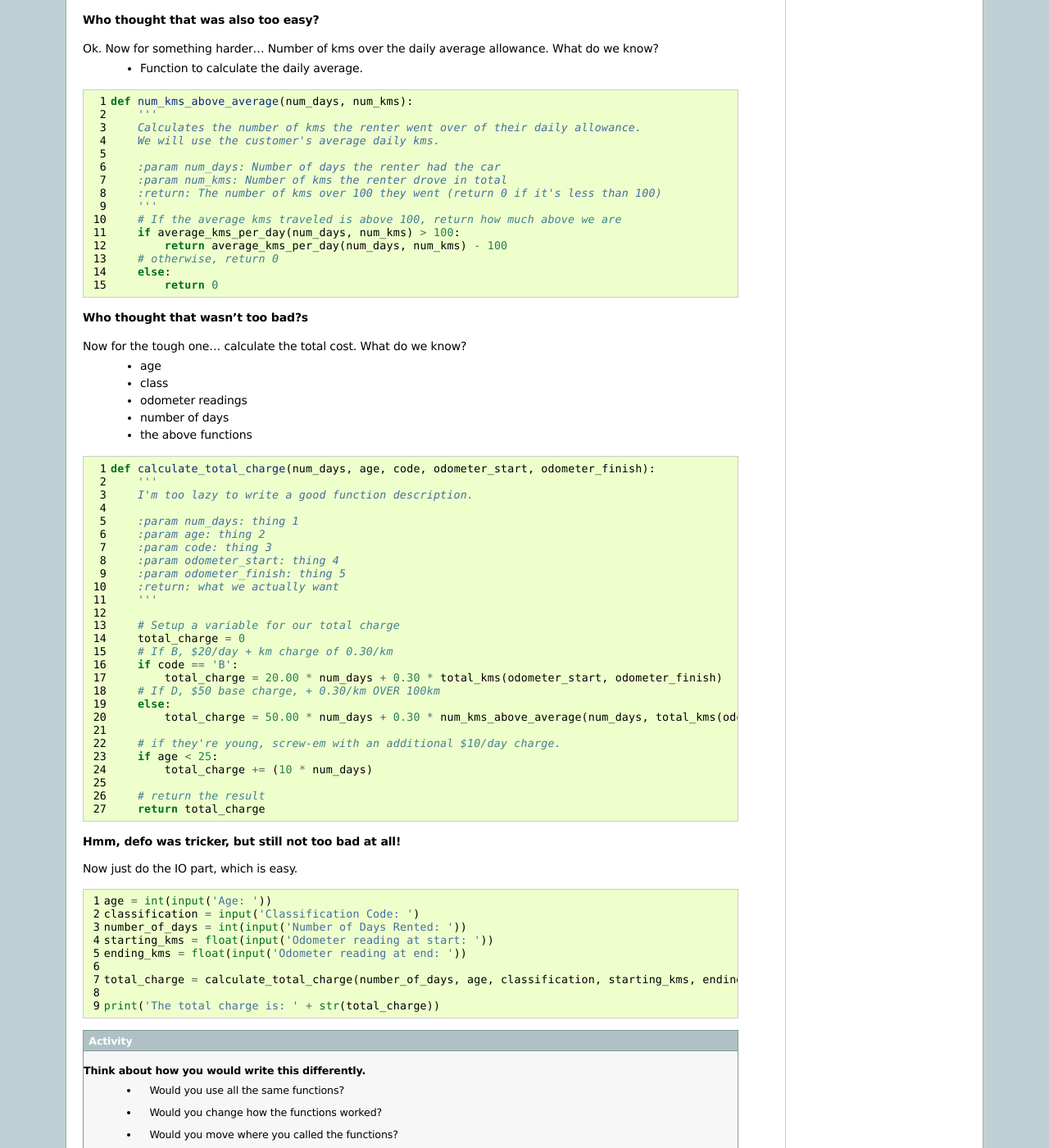
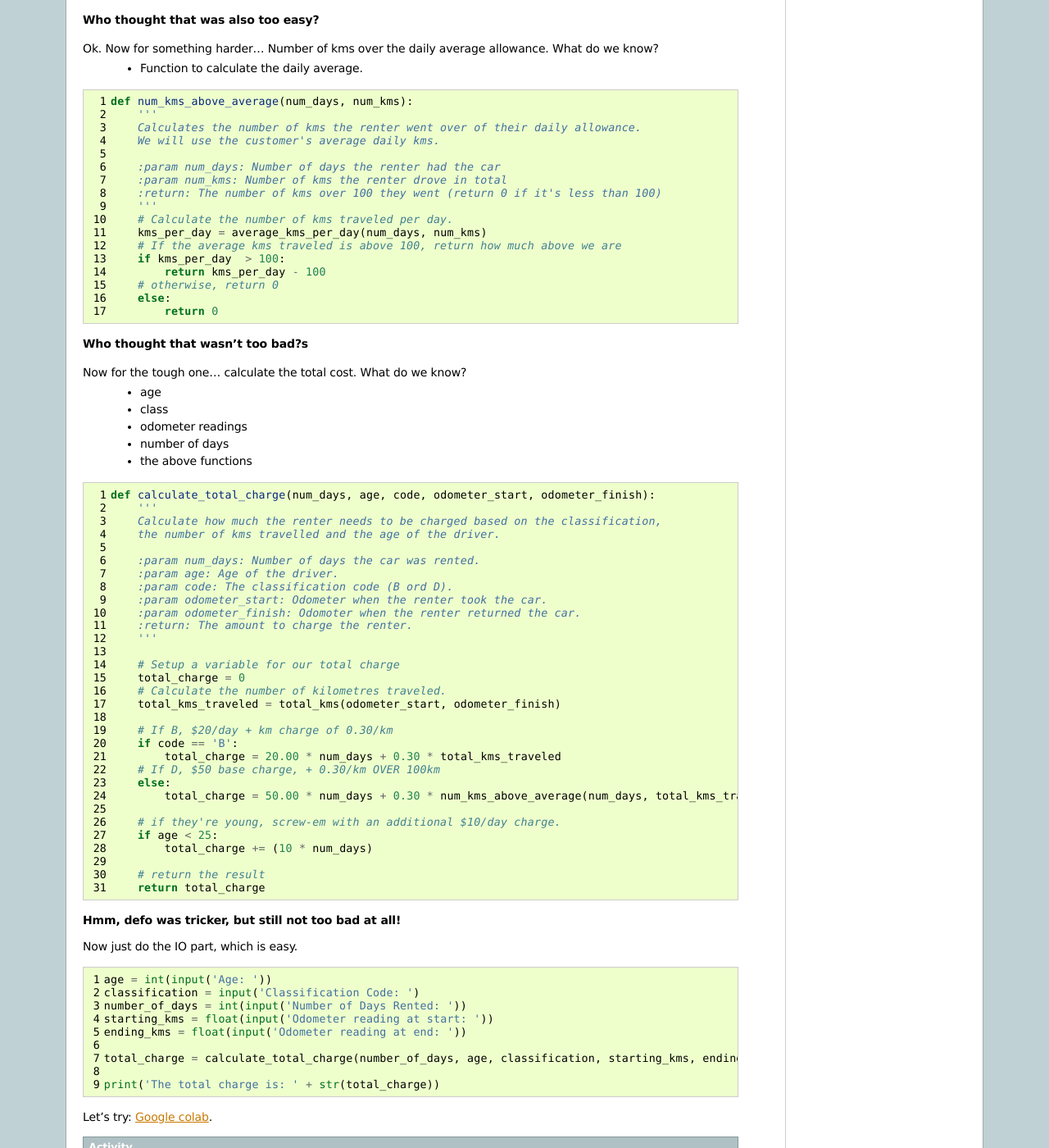
Before and after one commit to jameshughes89/cs101, a Sphinx documentation site: the page built from source/class5b.rst, in a window 1280 px wide and 1400 px high, scrolled down 4005 px. Shown: the whole window at 82% size. Built offline with Sphinx 7.4.7, drawn with Linux system fonts in a browser that asks for light colours; formulas are drawn with MathJax 3; pages that are not in the unit, such as notebooks, are missing from menus.

Commit message:
Update class5b.rst (#16)
Reformat the python code. And add a link to a google colab for the student to run the example if they want to.

```diff
--- a/source/class5b.rst
+++ b/source/class5b.rst
@@ -145,9 +145,11 @@ Ok. Now for something harder... Number of kms over the daily average allowance.
         :param num_kms: Number of kms the renter drove in total
         :return: The number of kms over 100 they went (return 0 if it's less than 100)
         '''
+        # Calculate the number of kms traveled per day.
+        kms_per_day = average_kms_per_day(num_days, num_kms)
         # If the average kms traveled is above 100, return how much above we are
-        if average_kms_per_day(num_days, num_kms) > 100:
-            return average_kms_per_day(num_days, num_kms) - 100
+        if kms_per_day  > 100:
+            return kms_per_day - 100
         # otherwise, return 0
         else:
             return 0
@@ -166,24 +168,28 @@ Now for the tough one... calculate the total cost. What do we know?
 
     def calculate_total_charge(num_days, age, code, odometer_start, odometer_finish):
         '''
-        I'm too lazy to write a good function description.
+        Calculate how much the renter needs to be charged based on the classification,
+        the number of kms travelled and the age of the driver.
 
-        :param num_days: thing 1
-        :param age: thing 2
-        :param code: thing 3
-        :param odometer_start: thing 4
-        :param odometer_finish: thing 5
-        :return: what we actually want
+        :param num_days: Number of days the car was rented.
+        :param age: Age of the driver.
+        :param code: The classification code (B ord D).
+        :param odometer_start: Odometer when the renter took the car.
+        :param odometer_finish: Odomoter when the renter returned the car.
+        :return: The amount to charge the renter.
         '''
 
         # Setup a variable for our total charge
         total_charge = 0
+        # Calculate the number of kilometres traveled.
+        total_kms_traveled = total_kms(odometer_start, odometer_finish)
+
         # If B, $20/day + km charge of 0.30/km
         if code == 'B':
-            total_charge = 20.00 * num_days + 0.30 * total_kms(odometer_start, odometer_finish)
+            total_charge = 20.00 * num_days + 0.30 * total_kms_traveled
         # If D, $50 base charge, + 0.30/km OVER 100km
         else:
-            total_charge = 50.00 * num_days + 0.30 * num_kms_above_average(num_days, total_kms(odometer_start, odometer_finish))
+            total_charge = 50.00 * num_days + 0.30 * num_kms_above_average(num_days, total_kms_traveled)
 
         # if they're young, screw-em with an additional $10/day charge.
         if age < 25:
@@ -210,6 +216,7 @@ Now just do the IO part, which is easy.
     print('The total charge is: ' + str(total_charge))
 
 
+Let's try: `Google colab <https://colab.research.google.com/drive/1FRZ7MbPOdbGziwmxh9-PjaqsP91tRRkk?usp=sharing>`_.
 
 .. admonition:: Activity
 
```
